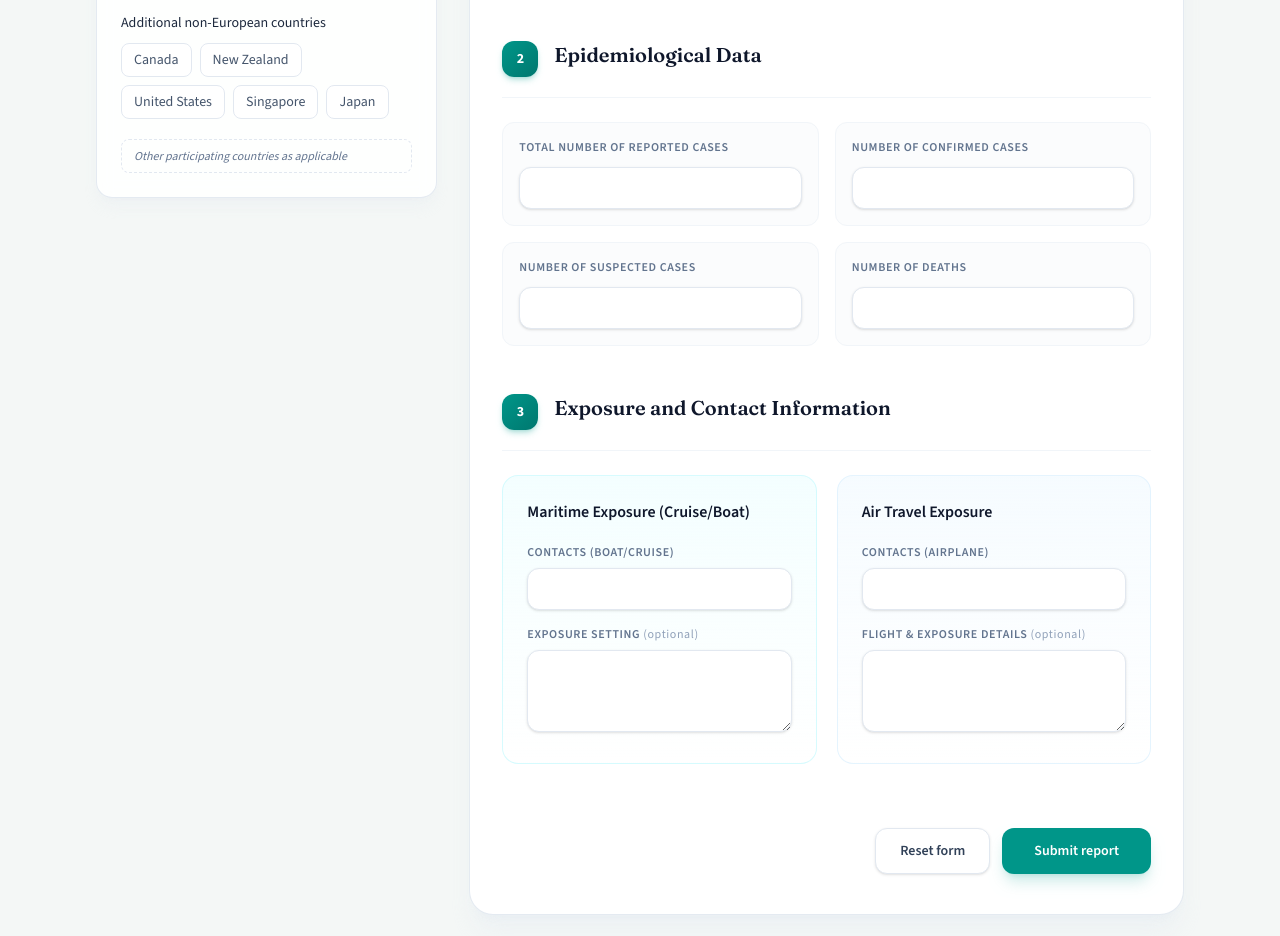
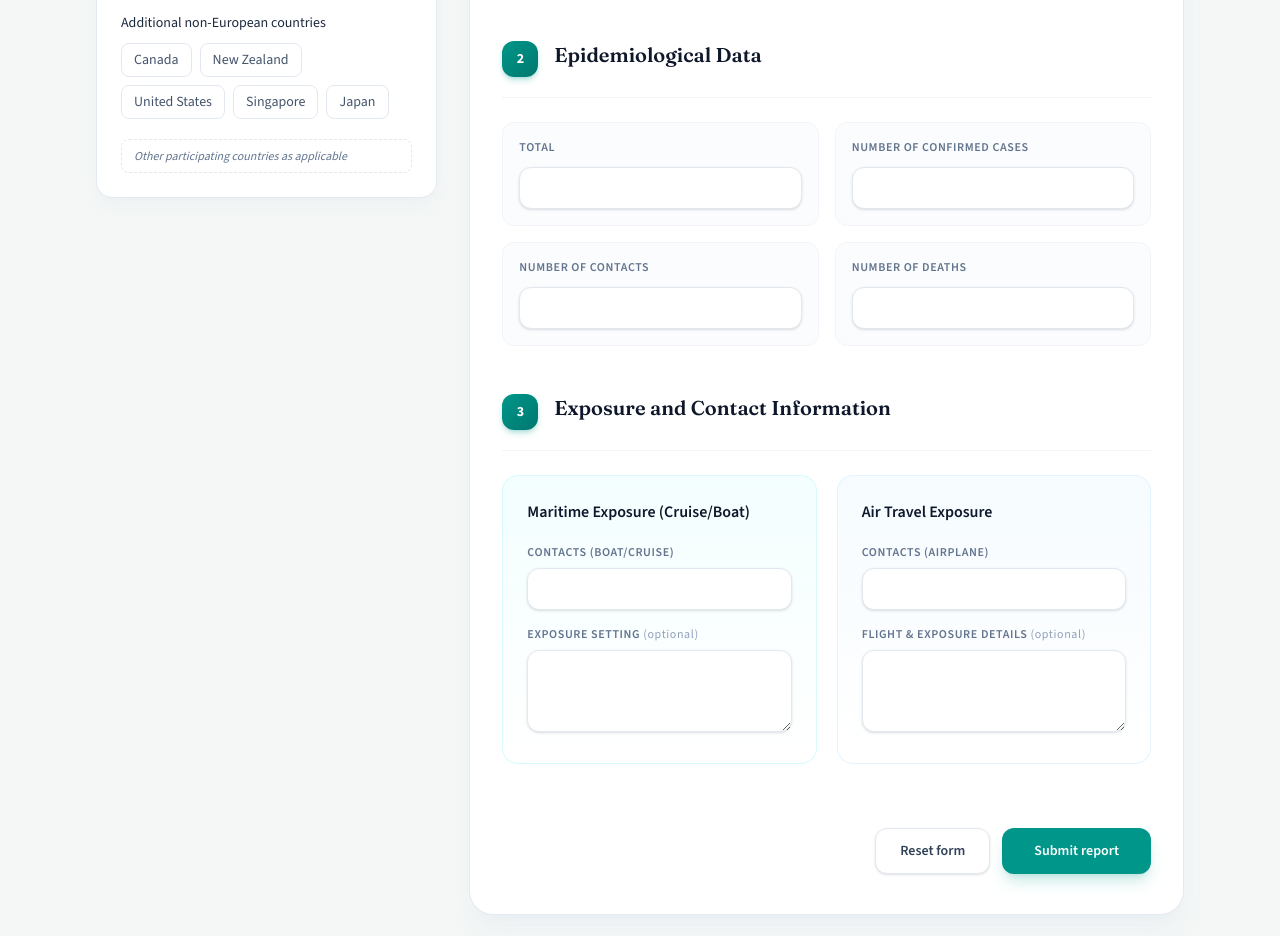
Before and after one commit to pathus90/hantavirus, a React (Vite) app: page / in a window 1280 px wide. Shown: the part 820-1756 px from the top of the page. Built offline with nearby package versions, Linux system fonts and the light colour scheme; no server answers.

Commit message:
Update epidemiological field labels in reporting form

```diff
--- a/src/components/HantavirusPortal.tsx
+++ b/src/components/HantavirusPortal.tsx
@@ -398,9 +398,9 @@ export default function HantavirusPortal() {
                   <div className="grid grid-cols-1 gap-4 sm:grid-cols-2">
                     {(
                       [
-                        ['totalCases', 'Total number of reported cases'],
+                        ['totalCases', 'Total'],
                         ['confirmedCases', 'Number of confirmed cases'],
-                        ['suspectedCases', 'Number of suspected cases'],
+                        ['suspectedCases', 'Number of contacts'],
                         ['deaths', 'Number of deaths'],
                       ] as const
                     ).map(([name, label]) => (
```
